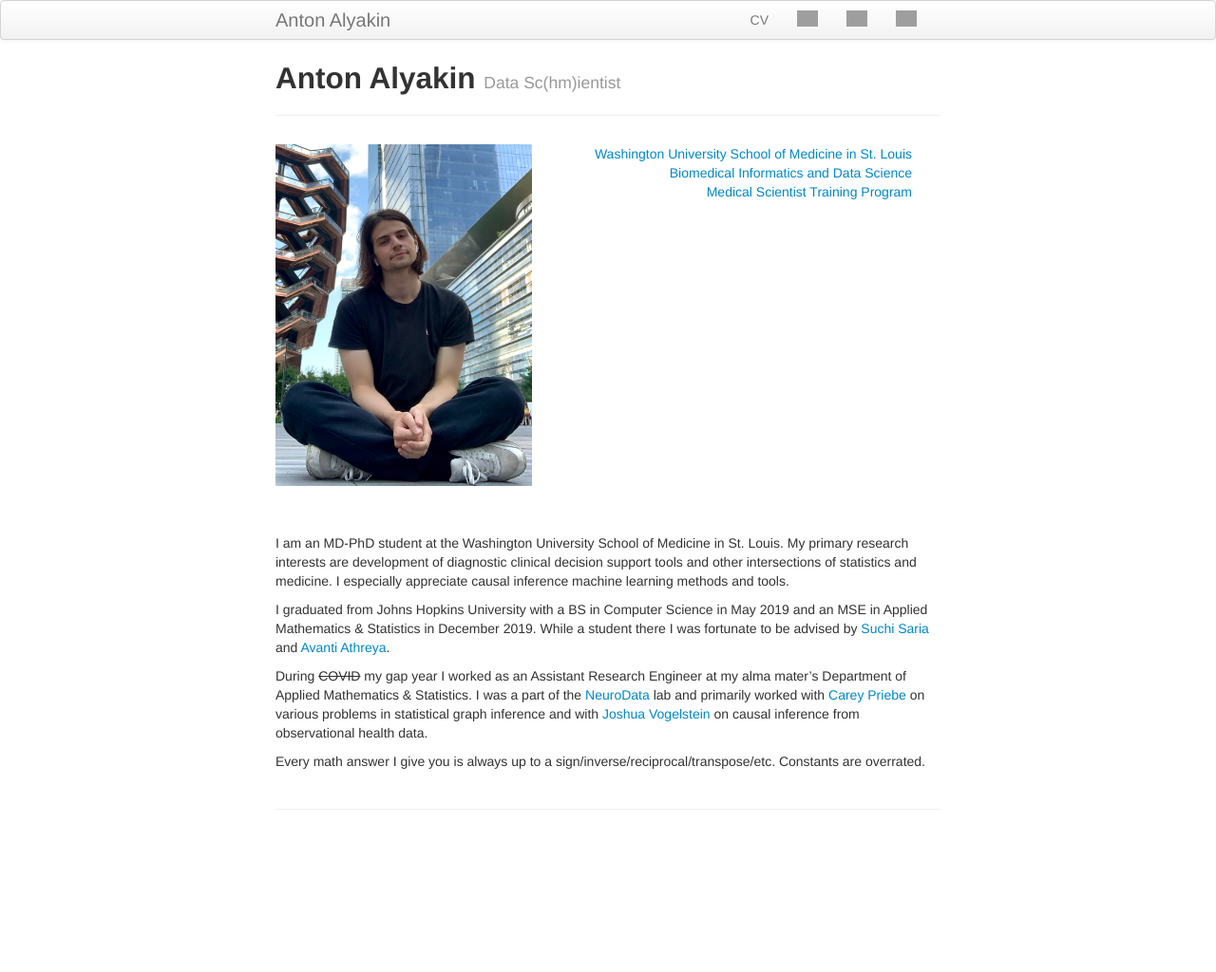
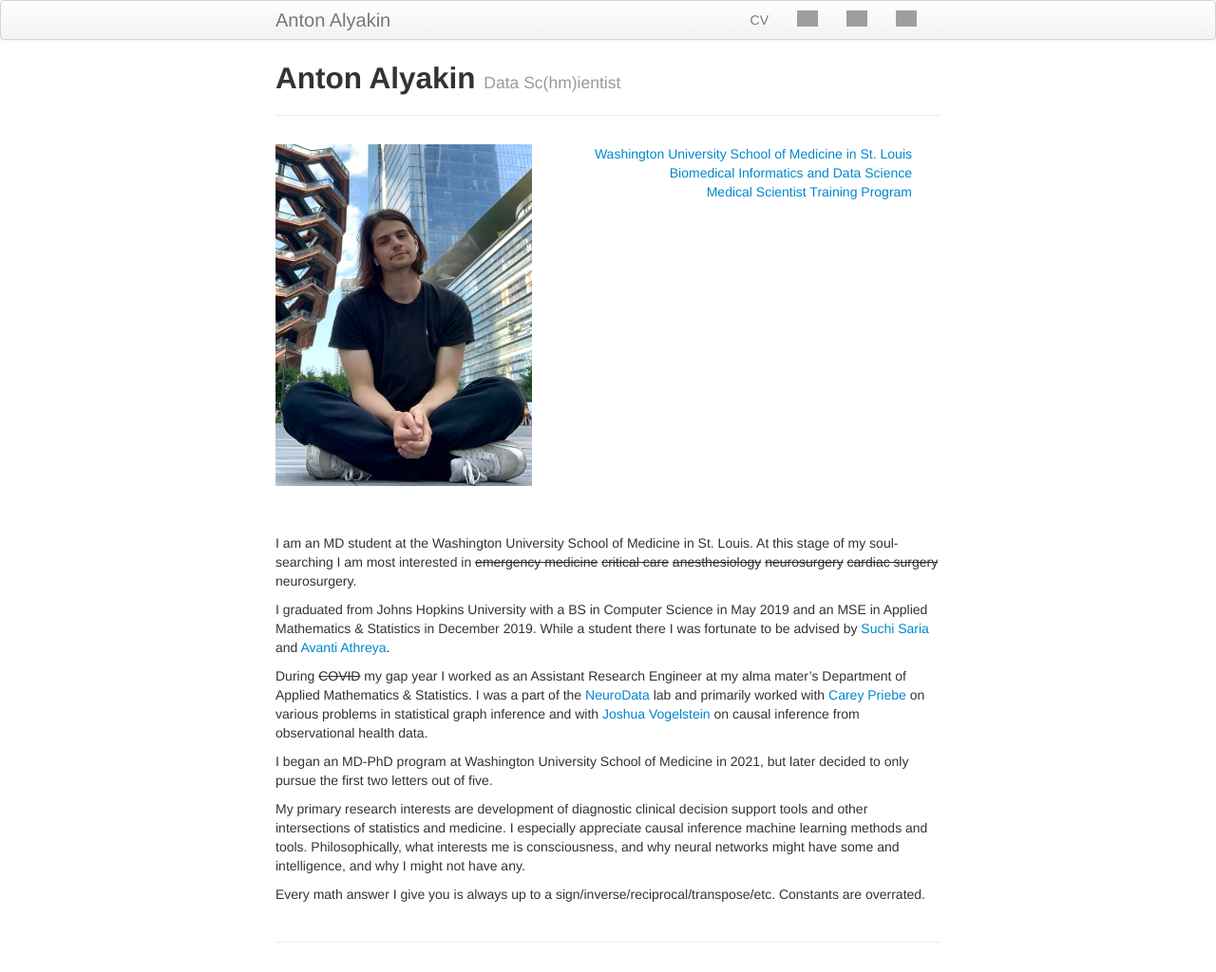
Before and after one commit to alyakin314/alyakin314.github.io, a Jekyll site: the page built from index.md, in a window 1280 px wide. Shown: the whole page at 95% size. Built offline with Jekyll 4.4.1, drawn with Linux system fonts in a browser that asks for light colours; before the commit the page ends 900 px from its top, so only the background shows below that; grey boxes are pictures that could not be loaded.

Commit message:
withdrew from md-phd

```diff
--- a/index.md
+++ b/index.md
@@ -30,11 +30,10 @@ description: Assistant Research Engineer at Johns Hopkins
 <br/>
 <br/>
 
-I am an MD-PhD student at the Washington University School of Medicine
-in St. Louis. My primary research interests are development of diagnostic
-clinical decision support tools and other intersections of statistics and
-medicine. I especially appreciate causal inference machine learning methods
-and tools.
+I am an MD student at the Washington University School of Medicine in St. Louis.
+At this stage of my soul-searching I am most interested in ~~emergency
+medicine~~ ~~critical care~~ ~~anesthesiology~~ ~~neurosurgery~~ ~~cardiac
+surgery~~ neurosurgery.
 
 I graduated from Johns Hopkins University with a BS in Computer Science in
 May 2019 and an MSE in Applied Mathematics & Statistics in December 2019.
@@ -49,6 +48,15 @@ alma mater's Department of Applied Mathematics & Statistics. I was a part of the
 statistical graph inference and with [Joshua Vogelstein](https://jovo.me/) on
 causal inference from observational health data.
 
+I began an MD-PhD program at Washington University School of Medicine in 2021,
+but later decided to only pursue the first two letters out of five.
+
+My primary research interests are development of diagnostic clinical decision
+support tools and other intersections of statistics and medicine. I especially
+appreciate causal inference machine learning methods and tools. Philosophically,
+what interests me is consciousness, and why neural networks might have some and
+intelligence, and why I might not have any.
+
 <!--
 I consider myself a frequentist in philosophy, but a Bayesian in practice.
 -->
```
